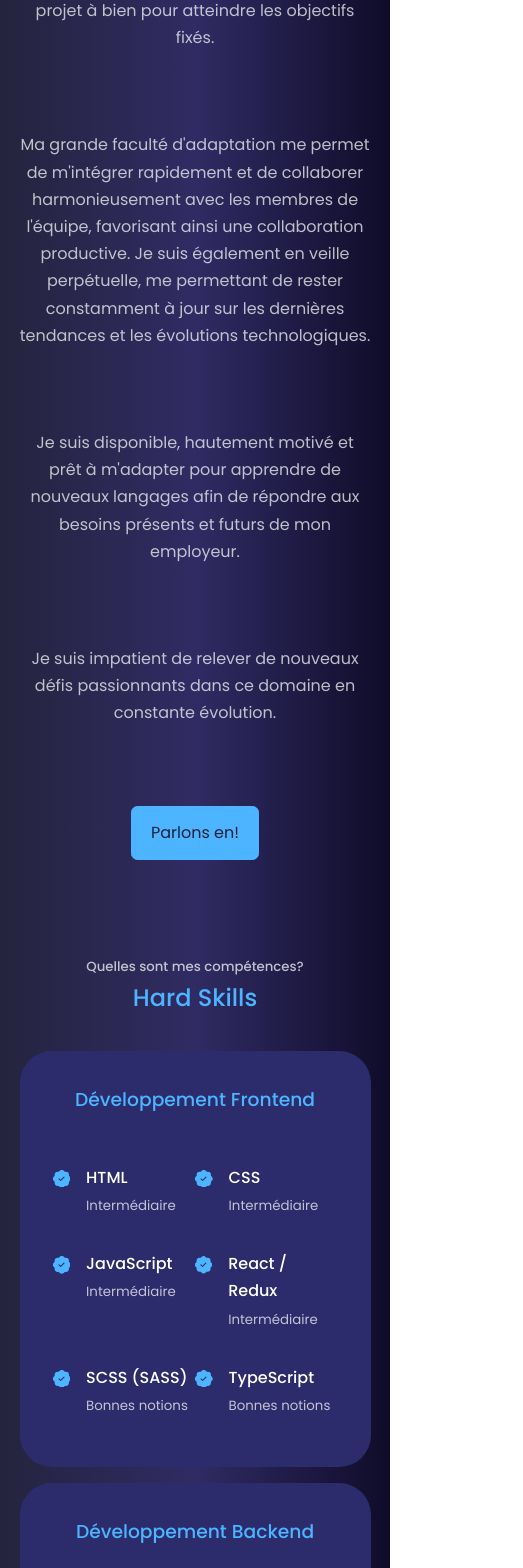
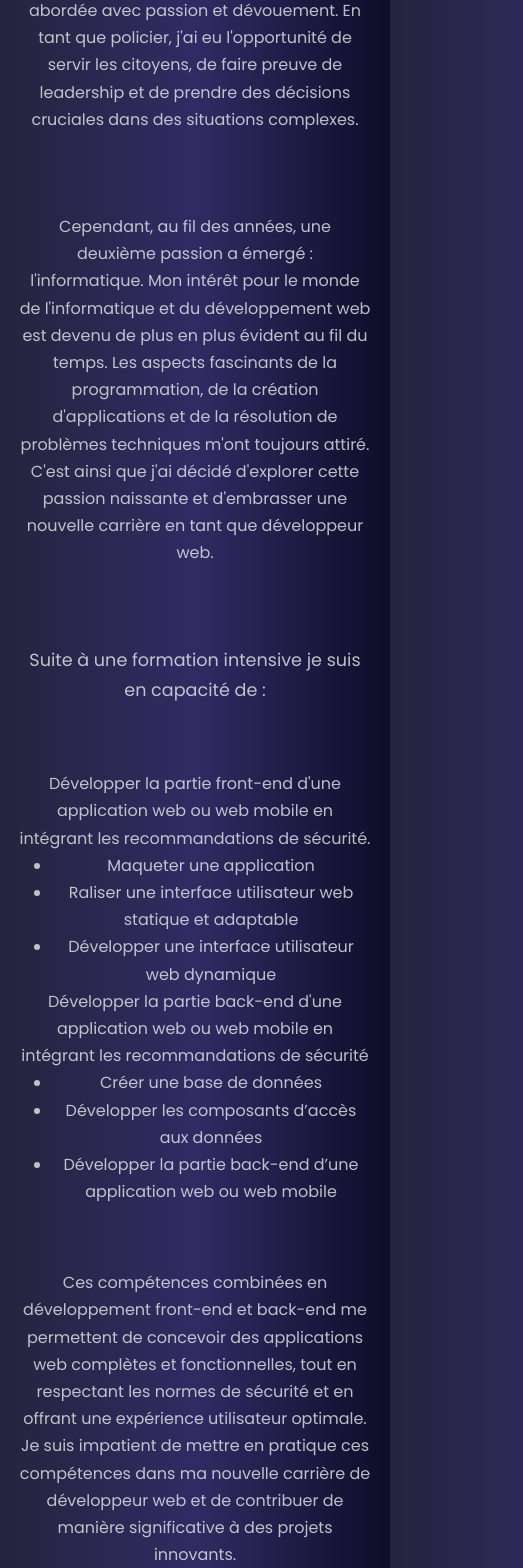
Before and after one commit to Maxime-Malandain/Portfolio, a React (Vite) app: page / in a window 390 px wide. Shown: the part 1460-3028 px from the top of the page, 523 px wide, since content can reach past the window. Built offline with nearby package versions, Linux system fonts and the light colour scheme.

Commit message:
add Dossier de Projet , worked on responsive, and modified conteneur about

```diff
--- a/src/components/about/about.css
+++ b/src/components/about/about.css
@@ -1,7 +1,7 @@
 .about__container {
   display: grid;
-  grid-template-columns: 35% 60%;
-  gap: 10%;
+  grid-template-columns: 35% 75%;
+  gap: 5%;
 }
 
 .about__me {
@@ -47,6 +47,18 @@
     margin: 4rem 0 5rem;
   }
 }
+span {
+  color: var(--color-light);
+  display: flex;
+  justify-content: center;
+  align-items: center;
+  font-size: 1.1rem;
+}
+
+ul li {
+  list-style-type: disc;
+  margin-left: 2rem;
+}
 
 @media screen and (max-width: 600px) {
   .about__me {
--- a/src/components/about/about.tsx
+++ b/src/components/about/about.tsx
@@ -18,26 +18,53 @@ function About() {
 
         <div className="about__content">
           <p>
-            En tant que développeur Frontend, je suis réactif, résolu et à
-            l&apos;écoute. J&apos;ai la capacité de relever les défis et de
-            mener chaque projet à bien pour atteindre les objectifs fixés.
+            Mon parcours professionnel m'a conduit à des années d'engagement au
+            sein des forces de police, une carrière que j'ai abordée avec
+            passion et dévouement. En tant que policier, j'ai eu l'opportunité
+            de servir les citoyens, de faire preuve de leadership et de prendre
+            des décisions cruciales dans des situations complexes.
           </p>
           <p>
-            Ma grande faculté d&apos;adaptation me permet de m&apos;intégrer
-            rapidement et de collaborer harmonieusement avec les membres de
-            l&apos;équipe, favorisant ainsi une collaboration productive. Je
-            suis également en veille perpétuelle, me permettant de rester
-            constamment à jour sur les dernières tendances et les évolutions
-            technologiques.{' '}
+            {' '}
+            Cependant, au fil des années, une deuxième passion a émergé :
+            l'informatique. Mon intérêt pour le monde de l'informatique et du
+            développement web est devenu de plus en plus évident au fil du
+            temps. Les aspects fascinants de la programmation, de la création
+            d'applications et de la résolution de problèmes techniques m'ont
+            toujours attiré. C'est ainsi que j'ai décidé d'explorer cette
+            passion naissante et d'embrasser une nouvelle carrière en tant que
+            développeur web.
           </p>
+          <span>Suite à une formation intensive je suis en capacité de :</span>
           <p>
-            Je suis disponible, hautement motivé et prêt à m&apos;adapter pour
-            apprendre de nouveaux langages afin de répondre aux besoins présents
-            et futurs de mon employeur.
-          </p>
-          <p>
-            Je suis impatient de relever de nouveaux défis passionnants dans ce
-            domaine en constante évolution.
+            <ul>
+              Développer la partie front-end d'une application web ou web mobile
+              en intégrant les recommandations de sécurité.
+              <li>Maqueter une application</li>
+              <li>
+                Raliser une interface utilisateur web statique et adaptable
+              </li>
+              <li>Développer une interface utilisateur web dynamique</li>
+            </ul>{' '}
+            <ul>
+              Développer la partie back-end d'une application web ou web mobile
+              en intégrant les recommandations de sécurité
+              <li>Créer une base de données</li>
+              <li>Développer les composants d’accès aux données</li>
+              <li>
+                Développer la partie back-end d’une application web ou web
+                mobile
+              </li>
+            </ul>
+            <p>
+              Ces compétences combinées en développement front-end et back-end
+              me permettent de concevoir des applications web complètes et
+              fonctionnelles, tout en respectant les normes de sécurité et en
+              offrant une expérience utilisateur optimale. Je suis impatient de
+              mettre en pratique ces compétences dans ma nouvelle carrière de
+              développeur web et de contribuer de manière significative à des
+              projets innovants.
+            </p>
           </p>
           <a href="#contact" className="btn btn-primary">
             Parlons en!
--- a/src/components/portfolio/portfolio.css
+++ b/src/components/portfolio/portfolio.css
@@ -1,13 +1,13 @@
 .portfolio__container {
   display: grid;
-  grid-template-columns: repeat(3, 1fr);
+  grid-template-columns: repeat(2, 1fr);
   gap: 2.5rem;
 }
 
 .portfolio__item {
   display: flex;
   flex-direction: column;
-  justify-content: flex-end;
+  justify-content: space-around;
   background: var(--color-bg-variant);
   padding: 1.3rem;
   border-radius: 2rem;
@@ -39,9 +39,9 @@
   justify-content: center;
 }
 
-@media screen and (max-width: 1024px) {
+@media screen and (max-width: 1200px) {
   .portfolio__container {
-    grid-template-columns: 1fr 1fr;
+    grid-template-columns: 1fr;
     gap: 1.2rem;
   }
 }
--- a/src/components/portfolio/portfolio.tsx
+++ b/src/components/portfolio/portfolio.tsx
@@ -3,6 +3,7 @@ import './portfolio.css';
 import IMG1 from '../../assets/tok-tok.png';
 import IMG2 from '../../assets/WOP.png';
 import IMG3 from '../../assets/ID.png';
+import DP from '../../assets/Dossier de Projet.pdf';
 
 function Portfolio() {
   return (
@@ -15,7 +16,7 @@ function Portfolio() {
           <div className="portfolio__item-image">
             <img src={IMG1} alt="Tok-Tok" />
           </div>
-          <h3>Tok-Tok</h3>
+          <h3>Tok-Tok (projet de fin d'étude)</h3>
           <div className="portfolio__item-cta">
             <a
               href="https://github.com/Maxime-Malandain/Tok-Tok-Front"
@@ -26,8 +27,17 @@ function Portfolio() {
               Code Front
             </a>
             <a
+              href={DP}
+              className="btn btn-primary"
+              target="_blank"
+              rel="noreferrer"
+            >
+              Dossier de Projet
+            </a>
+
+            <a
               href="https://github.com/Maxime-Malandain/Tok-Tok-Back"
-              className="btn btn-primary"
+              className="btn"
               target="_blank"
               rel="noreferrer"
             >
@@ -41,12 +51,12 @@ function Portfolio() {
           </div>
           <h3>To Do List (en cours)</h3>
         </article>
-        <article key={3} className="portfolio__item">
+        {/* <article key={3} className="portfolio__item">
           <div className="portfolio__item-image">
             <img src={IMG3} alt="Dessin d'une ampoule" />
           </div>
           <h3>Autres idées (bientôt)</h3>
-        </article>
+        </article> */}
       </div>
     </section>
   );
```
Also changed, not shown: 1 other file (tests, documents, lock files or other folders).
